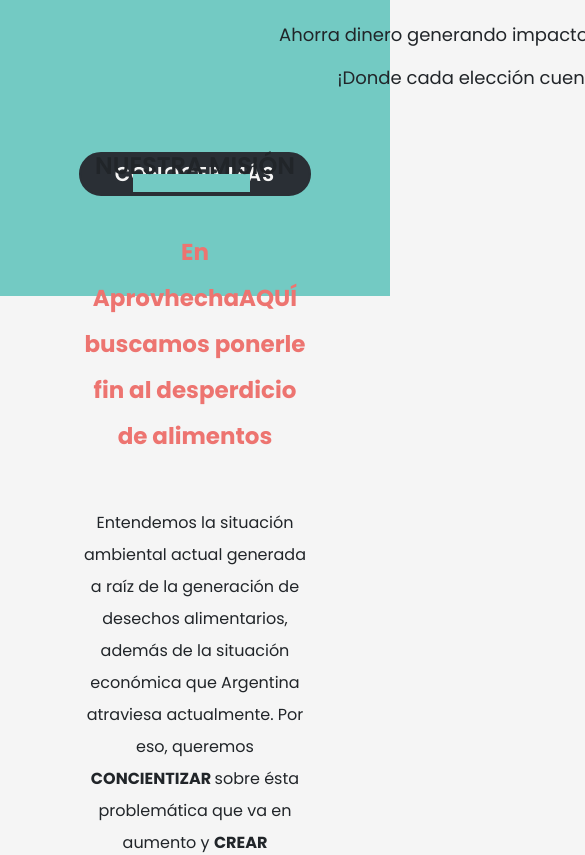
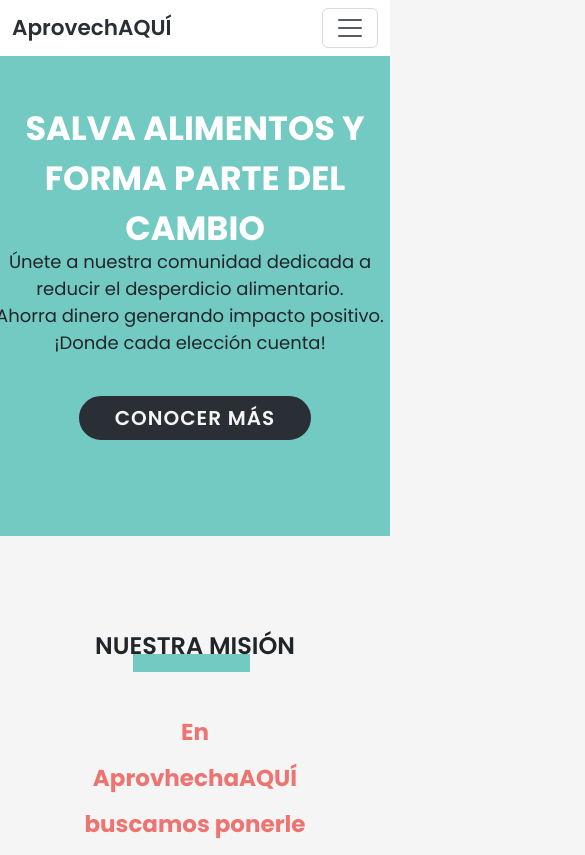
Before and after one commit to DanielRiverol/aprovecha-aqui2, a React (Vite) app: page / in a window 390 px wide. Shown: the top 855 px of the page, 585 px wide, since content can reach past the window. Built offline with nearby package versions, Linux system fonts and the light colour scheme.

Commit message:
Puesta a punto mobile

```diff
--- a/public/css/style.css
+++ b/public/css/style.css
@@ -1,4 +1,8 @@
 @import url("https://fonts.googleapis.com/css2?family=Poppins:wght@300;400;600;700;900&display=swap");
+
+html {
+  scroll-behavior: smooth;
+}
 
 body {
   font-family: "Poppins", sans-serif;
@@ -267,6 +271,24 @@
   background-color: #2A2F35;
 }
 
+@media (max-width:1280px) {
+  header.header-inicio {
+    height: 668px;
+  }
+
+  header.header-inicio .contenedor {
+    margin: auto;
+  }
+
+  header.header-inicio .contenedor h1 {
+    margin: auto;
+  }
+
+  header.header-inicio .contenedor p {
+    margin: auto;
+  }
+}
+
 @media (max-width: 768px) {
   header.row {
     height: auto;
@@ -285,7 +307,27 @@
     margin-top: 20px;
   }
 
+  header.header-inicio {
+    top: 240px;
+  }
+
+  header.header-inicio .contenedor h1 {
+    margin: auto;
+    font-size: 2.1rem !important;
+  }
+
+  .main-content {
+    position: relative;
+    top: 480px;
+  }
+
+  .contenedor .slogan {
+    width: 740px;
+  }
+
   footer {
+    position: relative;
+    bottom: -480px;
     padding: 20px 0;
     text-align: center;
     height: auto;
@@ -293,6 +335,7 @@
 }
 
 @media (max-width: 576px) {
+
   .row div.circle {
     margin: 0 auto;
   }
@@ -320,10 +363,47 @@
     width: 30% !important;
   }
 
+  .divider-mdx {
+    left: 26%;
+    width: 48% !important;
+  }
+
   .avatar {
     width: 120px;
     height: 120px;
   }
+
+  header.header-inicio .contenedor {
+    left: 0;
+  }
+
+  header.header-inicio .contenedor h1 {
+    position: absolute;
+    left: 0;
+    width: 100% !important;
+    margin: auto;
+    font-size: 2.1rem !important;
+  }
+
+
+  .contenedor .slogan {
+    position: absolute;
+    top: 35%;
+    right: 5px !important;
+    width: 100%;
+  }
+
+  .contenedor .button {
+    position: absolute;
+    bottom: 20%;
+    right: 50%;
+    transform: translateX(50%);
+  }
+
+  .main-content {
+
+    /* top: 480px; */
+  }
 }
 
 /*# sourceMappingURL=style.css.map */
--- a/src/components/Card/index.jsx
+++ b/src/components/Card/index.jsx
@@ -9,7 +9,7 @@
   ));
 
   return (
-    <div className="col mt-5">
+    <div className="col mt-5 gx-5">
       <img src={img} alt="imagen" className="img-fluid rounded" />
       <h5 className="mt-2 fw-semibold">{name}</h5>
       <p>{text}</p>
--- a/src/pages/Inicio/index.jsx
+++ b/src/pages/Inicio/index.jsx
@@ -2,7 +2,7 @@
 //import CabeceraLink from "../../components/CabeceraLink";
 import TitleSection from "../../components/TitleSection";
 import { CardServices, CardStep, CardDestacado } from "../../components/Card";
-import { cardsData, comprar, vender, destacados } from "../../data/data.json";
+import { cardsData, comprar, destacados } from "../../data/data.json";
 
 function Inicio() {
   const data = {
@@ -13,12 +13,12 @@
   return (
     <>
       <Cabecera>
-        <header className="row text-center header-inicio">
+        <header className="row row-cols-1 row-cols-md-4 row-cols-lg-12 text-center header-inicio">
           <div className="contenedor">
-            <div className="col-6 offset-3 mt-5">
+            <div className="col-6 offset-3 col-md-12 offset-md-0 col-lg-10 offset-lg-1 mt-5 ">
               <h1 className="display-5 fw-bold">{data.encabezado}</h1>
             </div>
-            <div className="col-6 offset-2 mt-4 slogan">
+            <div className="col-6 offset-2 col-md-12 offset-md-0 col-lg-12 offset-lg-2 mt-4 slogan">
               <p className="fs-5">
                 Únete a nuestra comunidad dedicada a reducir el desperdicio
                 alimentario.
@@ -26,7 +26,7 @@
               <p className="fs-5">Ahorra dinero generando impacto positivo. </p>
               <p className="fs-5">¡Donde cada elección cuenta!</p>
             </div>
-            <div className="col-12  w-100 mt-4">
+            <div className="col-12 w-100 mt-4">
               <button className="button button-dark button-large fs-5">
                 CONOCER MÁS
               </button>
@@ -35,7 +35,8 @@
         </header>
       </Cabecera>
       {/* Seccion Vision Mision */}
-      <div className="row mt-5 py-5">
+    <div className="main-content">
+    <div className="row mt-5 py-5">
         <div className="col-8 offset-2 text-center">
           <h2 className="h2 fw-semibold">NUESTRA MISIÓN</h2>
           <div className="divider-sm"></div>
@@ -68,8 +69,8 @@
       </div>
 
       <div className="row mt-2 py-5">
-        <div className="col-6 offset-3 text-center">
-          <h2 className="h2 fw-semibold">TU PARTICIPACION CUENTA</h2>
+        <div className="col-6 col-sm-12  offset-3 offset-sm-0 text-center">
+          <h2 className="h2 fw-semibold">TU PARTICIPACIÓN CUENTA</h2>
           <div className="divider-mdx"></div>
           <p className="text-center mt-5">
             Podemos cambiar la realidad y construir un mundo sin desperdicio.
@@ -78,7 +79,7 @@
         </div>
       </div>
       <div className="row text-center mt-0 py-2">
-        <div className="col-12">
+        <div className="col-10 offset-1">
           <div className="row row-cols-1 row-cols-sm-2 row-cols-md-3 mt-5">
             {cardsData.map((card) => {
               return (
@@ -141,7 +142,7 @@
         <div className="col-10 offset-1">
           <TitleSection
             title="Recomendaciones de la semana"
-            dividerType="divider-lg"
+            dividerType="divider-mdx"
           />
           <div className="row row-cols-1 row-cols-sm-2 row-cols-md-4 mt-5">
             {destacados.map((card) => {
@@ -186,6 +187,7 @@
           </div>
         </div>
       </div>
+    </div>
     </>
   );
 }
```
